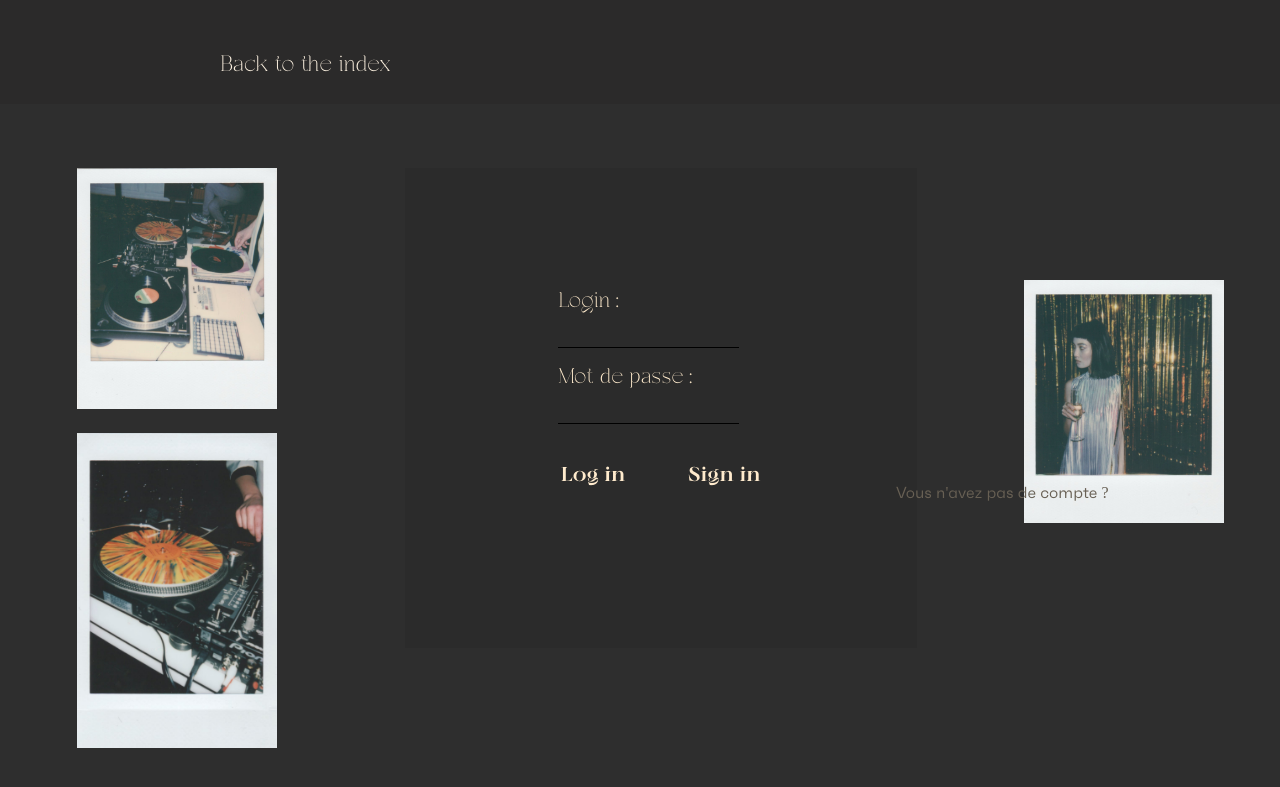
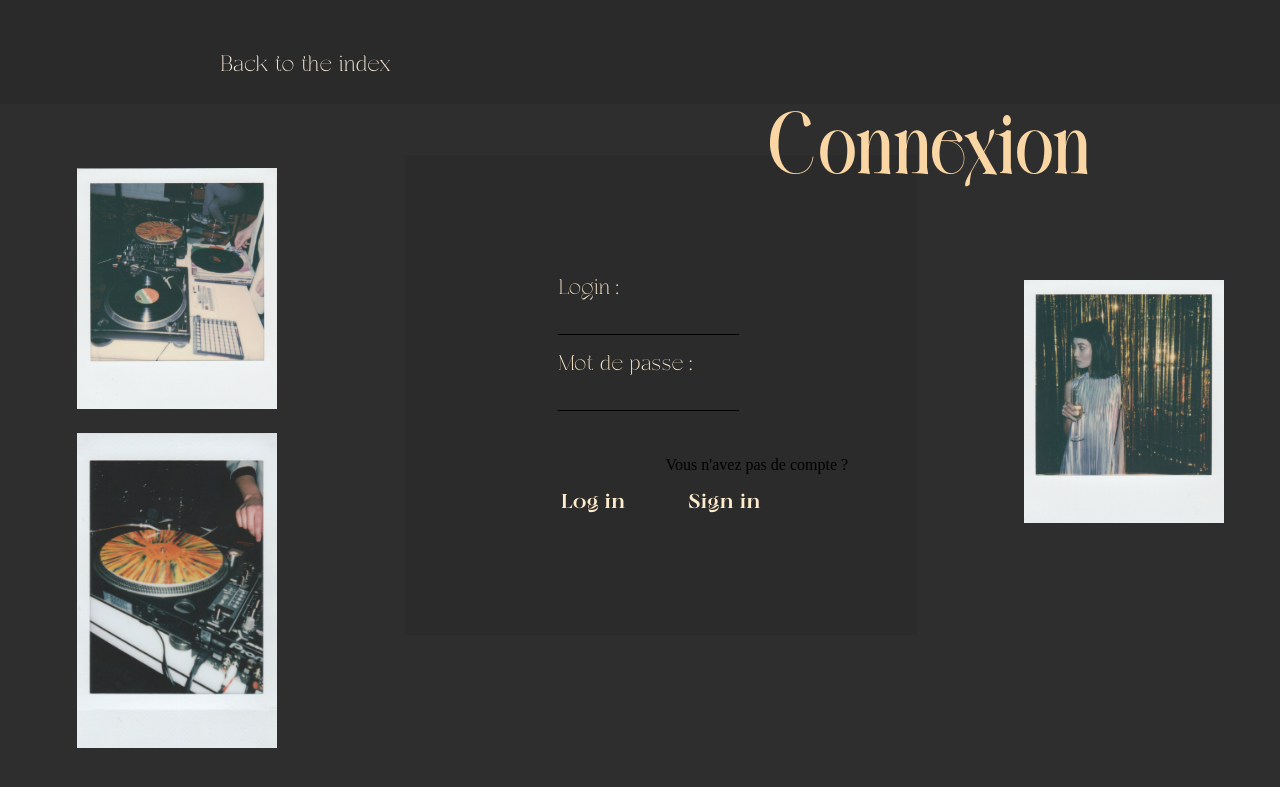
Before and after one commit to laura-savickaite/livre-or, a PHP site: page /connexion.php in a window 1280 px wide. Shown: the top 787 px of the page. Run offline with PHP 8.4, Linux system fonts and the light colour scheme; data that the repository does not hold is empty.

Commit message:
connexion style done

```diff
--- a/connexion.php
+++ b/connexion.php
@@ -57,6 +57,7 @@ if (isset($_POST['inscriptionbis'])){
         </section>
     </header>
     <main>
+    <h2 class="titretion">Connexion</h2>
     <article class="formsite">
         <section class="connectimg">
             <img class="imgconnexion" src="Images/polaroid.jpeg" width="200px">
@@ -78,7 +79,7 @@ if (isset($_POST['inscriptionbis'])){
             </form>
 
 
-                    <p id="comptetxt">Vous n'avez pas de compte ? </p>
+                    <p id="comptetxt1">Vous n'avez pas de compte ? </p>
                     <button class="boutonform" type="submit" name="inscriptionbis">Sign in</button>
                  </div>
         </section>
--- a/style.css
+++ b/style.css
@@ -33,7 +33,7 @@ body {
     margin: 0;
     padding: 0;
     background-color: rgb(46, 46, 46);
-    /* overflow: hidden; */
+    overflow: hidden;
 }
 
 header {
@@ -267,7 +267,7 @@ button {
     background-color: rgb(43, 43, 43);
     width: 40vw;
     height: 60vh;
-    margin-top: 5%;
+    margin-top: 4%;
     margin-left: 10vw;
 }
 
@@ -291,7 +291,7 @@ button {
     flex-direction: row;
     justify-content: center;
     margin-left: -4vw;
-    margin-top: 5vh;
+    margin-top: 10vh;
 }
 
 .centertxt {
@@ -300,9 +300,23 @@ button {
 }
 
 .error2 {
+    display: flex;
+    flex-direction: column;
+}
+
+#comptetxt1 {
     position: absolute;
+    left: 52vw;
+    top: 55vh;
+}
 
-}
+
+
+/* Livre d'or */
+
+
+
+
 
 /* footer {
     background-color: rgb(206, 52, 52);
```
